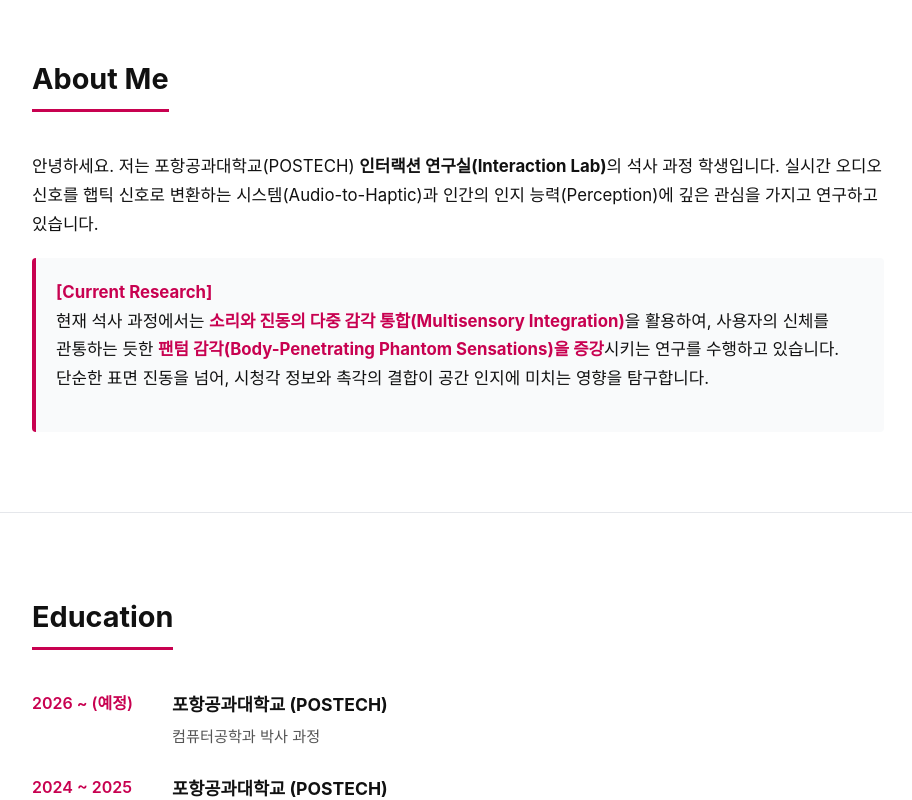
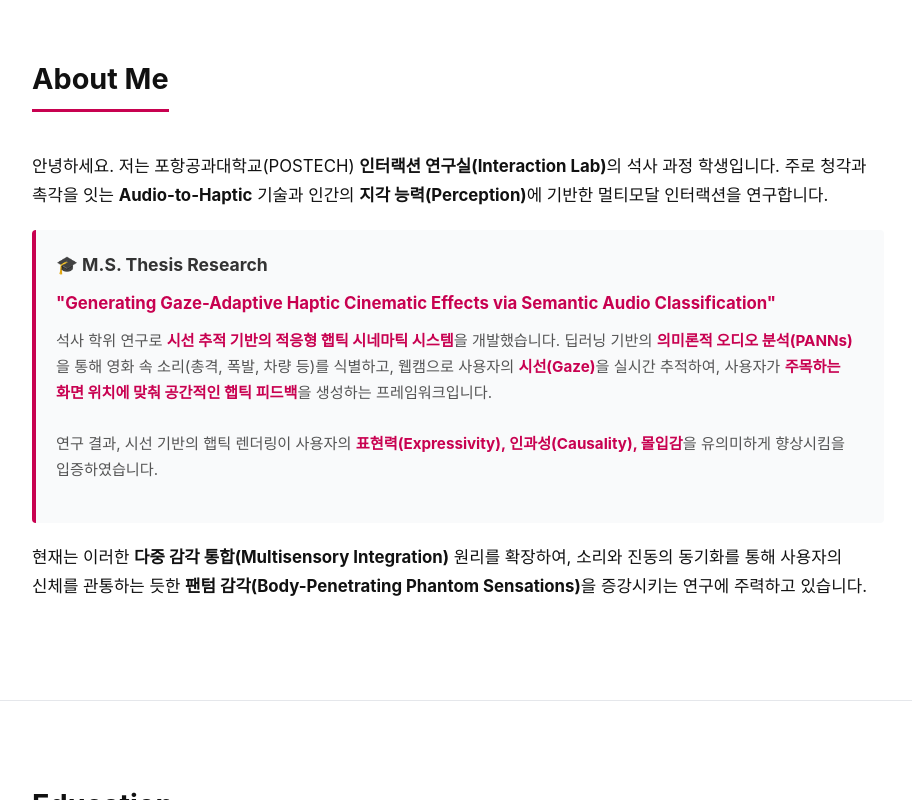
Before and after one commit to Hyunuk22/Hyunuk22.github.io, a plain HTML site: page index.html in a window 1280 px wide. Shown: the part 530-1330 px from the top of the page, without its empty margins (182-1094 px from the left). Drawn offline with Linux system fonts and the light colour scheme; a web font is replaced by a local one.

Commit message:
Update index.html

```diff
--- a/index.html
+++ b/index.html
@@ -152,17 +152,27 @@
             <div class="about-text">
                 <p>
                     안녕하세요. 저는 포항공과대학교(POSTECH) <strong>인터랙션 연구실(Interaction Lab)</strong>의 석사 과정 학생입니다.
-                    실시간 오디오 신호를 햅틱 신호로 변환하는 시스템(Audio-to-Haptic)과 인간의 인지 능력(Perception)에 깊은 관심을 가지고 연구하고 있습니다.
+                    주로 청각과 촉각을 잇는 <strong>Audio-to-Haptic</strong> 기술과 인간의 <strong>지각 능력(Perception)</strong>에 기반한 멀티모달 인터랙션을 연구합니다.
                 </p>
 
                 <div class="research-highlight">
-                    <p>
-                        <strong>[Current Research]</strong><br>
-                        현재 석사 과정에서는 <strong>소리와 진동의 다중 감각 통합(Multisensory Integration)</strong>을 활용하여,
-                        사용자의 신체를 관통하는 듯한 <strong>팬텀 감각(Body-Penetrating Phantom Sensations)을 증강</strong>시키는 연구를 수행하고 있습니다.
-                        단순한 표면 진동을 넘어, 시청각 정보와 촉각의 결합이 공간 인지에 미치는 영향을 탐구합니다.
+                    <h3 style="font-size: 1.1rem; margin-bottom: 10px; color: #333;">🎓 M.S. Thesis Research</h3>
+                    <p style="margin-bottom: 10px;">
+                        <strong>"Generating Gaze-Adaptive Haptic Cinematic Effects via Semantic Audio Classification"</strong>
+                    </p>
+                    <p style="font-size: 0.95rem; color: #555;">
+                        석사 학위 연구로 <strong>시선 추적 기반의 적응형 햅틱 시네마틱 시스템</strong>을 개발했습니다.
+                        딥러닝 기반의 <strong>의미론적 오디오 분석(PANNs)</strong>을 통해 영화 속 소리(총격, 폭발, 차량 등)를 식별하고,
+                        웹캠으로 사용자의 <strong>시선(Gaze)</strong>을 실시간 추적하여, 사용자가 <strong>주목하는 화면 위치에 맞춰 공간적인 햅틱 피드백</strong>을 생성하는 프레임워크입니다.
+                        <br><br>
+                        연구 결과, 시선 기반의 햅틱 렌더링이 사용자의 <strong>표현력(Expressivity), 인과성(Causality), 몰입감</strong>을 유의미하게 향상시킴을 입증하였습니다.
                     </p>
                 </div>
+
+                <p style="margin-top: 20px;">
+                    현재는 이러한 <strong>다중 감각 통합(Multisensory Integration)</strong> 원리를 확장하여, 소리와 진동의 동기화를 통해
+                    사용자의 신체를 관통하는 듯한 <strong>팬텀 감각(Body-Penetrating Phantom Sensations)</strong>을 증강시키는 연구에 주력하고 있습니다.
+                </p>
             </div>
         </div>
     </section>
```
